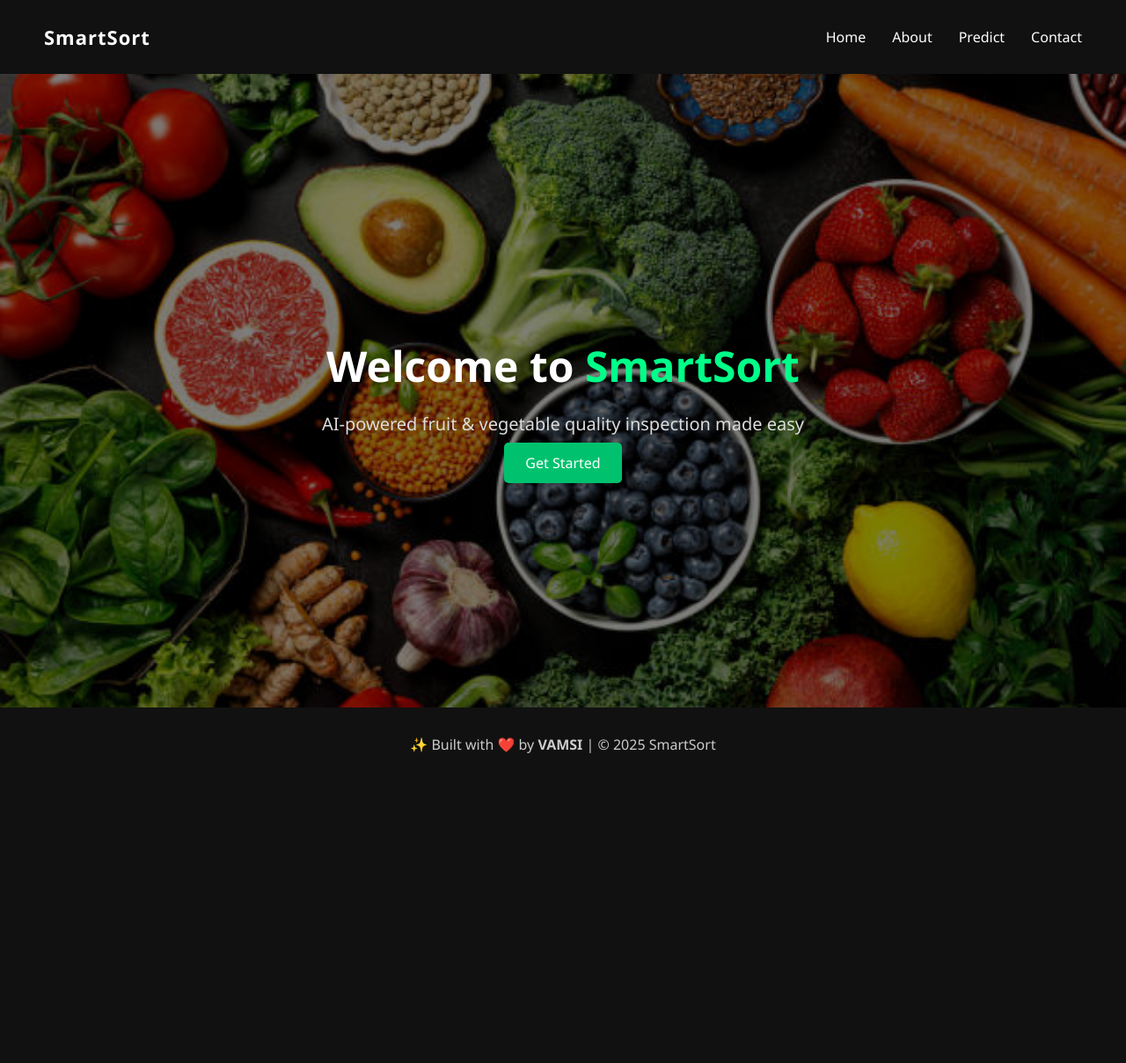
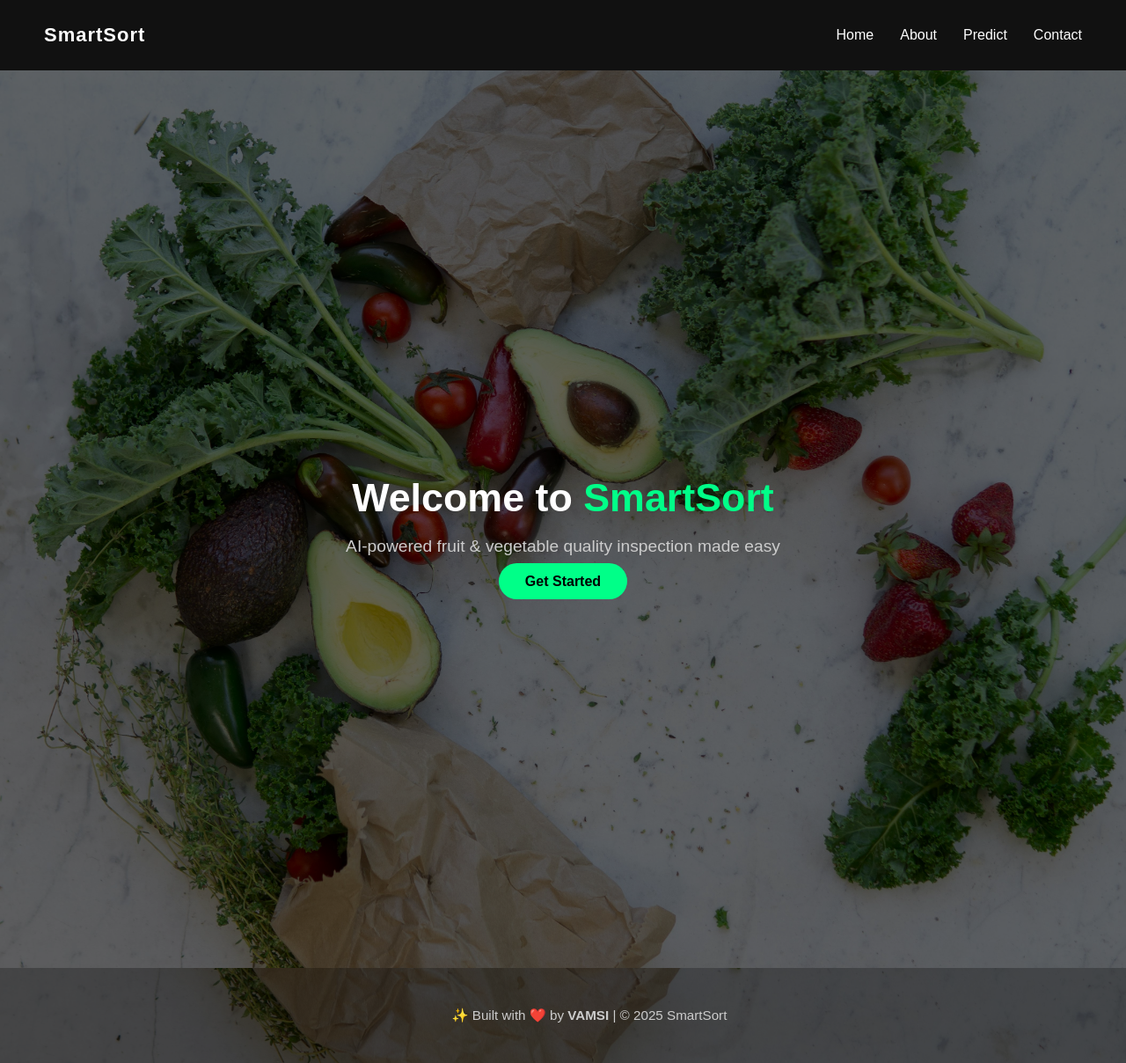
Before and after one commit to vamsi746/smartsort, a Flask app: page / in a window 1280 px wide; the page is wider, and only the part inside the window is pictured. Shown: that part at 88% size. Before the commit the page ends 856 px from the top of that part, so only its background shows below. Run offline with Flask 3, Linux system fonts and the light colour scheme.

Commit message:
Update style.css

```diff
--- a/static/css/style.css
+++ b/static/css/style.css
@@ -39,7 +39,7 @@
 }
 
 .hero {
-    background: url('../img/banner.jpg') center center/cover no-repeat;
+    background: url('../img/bg-dark.jpg') center center/cover no-repeat;
     height: 90vh;
     display: flex;
     align-items: center;
@@ -60,7 +60,7 @@
 }
 .hero {
     position: relative;
-    background: url('../img/banner.jpg') center center/cover no-repeat;
+    background: url('../img/bg-dark.jpg') center center/cover no-repeat;
     height: 90vh;
     display: flex;
     align-items: center;
@@ -214,7 +214,7 @@
     color: #00c26e;
 }
 .predict-hero {
-    background: url('../img/banner.jpg') center center/cover no-repeat;
+    background: url('../img/bg-dark.jpg') center center/cover no-repeat;
     min-height: 90vh;
     display: flex;
     align-items: center;
@@ -328,7 +328,7 @@
     to { opacity: 1; }
 }
 .output-hero {
-    background: url('../img/output-bg.jpg') center center/cover no-repeat;
+    background: url('../img/predict-bg.jpg') center center/cover no-repeat;
     position: relative;
     min-height: 90vh;
     display: flex;
@@ -362,7 +362,7 @@
     color: #fff;
 }
 .contact-hero {
-    background: url('../img/contact-bg.jpg') center center/cover no-repeat;
+    background: url('../img/teambg.jpg') center center/cover no-repeat;
     position: relative;
     min-height: 100vh;
     display: flex;
@@ -467,3 +467,196 @@
     line-height: 1.6;
     margin-bottom: 15px;
 }
+/* Team Lead Hover Animation */
+.team-lead:hover {
+  animation: pulse-glow 1s ease-in-out;
+  box-shadow: 0 0 25px #4CAF50;
+}
+
+/* Member Cards Hover Effect */
+.team-card.member-1:hover,
+.team-card.member-2:hover,
+.team-card.member-3:hover {
+  transform: scale(1.03);
+  box-shadow: 0 0 12px rgba(255, 255, 255, 0.4);
+}
+
+/* Pulse Glow Keyframes */
+@keyframes pulse-glow {
+  0% {
+    box-shadow: 0 0 0px #4CAF50;
+  }
+  50% {
+    box-shadow: 0 0 30px #4CAF50;
+  }
+  100% {
+    box-shadow: 0 0 0px #4CAF50;
+  }
+}
+body {
+  margin: 0;
+  font-family: 'Outfit', sans-serif;
+  color: #fff;
+  background: url("../img/bg-dark.jpg") no-repeat center center/cover;
+  position: relative;
+  overflow-x: hidden;
+}
+
+.overlay {
+  position: absolute;
+  top: 0; left: 0;
+  width: 100%; height: 100%;
+  background: rgba(0, 0, 0, 0.6);
+  z-index: 0;
+}
+
+.navbar {
+  display: flex;
+  justify-content: space-between;
+  align-items: center;
+  background-color: rgba(10,10,10,0.9);
+  padding: 20px 40px;
+  position: sticky;
+  top: 0;
+  z-index: 10;
+}
+
+.navbar .logo {
+  font-size: 1.6em;
+  font-weight: bold;
+  color: #00ff88;
+}
+
+.nav-links {
+  list-style: none;
+  display: flex;
+  gap: 25px;
+}
+
+.nav-links a {
+  color: #fff;
+  text-decoration: none;
+  font-weight: 600;
+  transition: color 0.3s;
+}
+
+.nav-links a:hover,
+.nav-links a.active {
+  color: #00ff88;
+}
+
+.hero {
+  text-align: center;
+  padding: 150px 20px;
+  position: relative;
+  z-index: 1;
+}
+
+.hero-content h1 {
+  font-size: 2.8em;
+  margin-bottom: 10px;
+}
+
+.hero-content p {
+  font-size: 1.2em;
+  margin-bottom: 20px;
+  color: #ccc;
+}
+
+.cta-btn {
+  padding: 12px 30px;
+  background-color: #00ff88;
+  border: none;
+  border-radius: 30px;
+  font-size: 1em;
+  font-weight: bold;
+  color: black;
+  text-decoration: none;
+  transition: transform 0.3s ease, background 0.3s;
+}
+
+.cta-btn:hover {
+  background: #00ffaa;
+  transform: scale(1.05);
+}
+
+.features {
+  display: flex;
+  flex-wrap: wrap;
+  justify-content: center;
+  gap: 30px;
+  padding: 60px 20px;
+}
+
+.feature-card {
+  background: rgba(255,255,255,0.05);
+  border: 1px solid rgba(255,255,255,0.1);
+  padding: 30px;
+  border-radius: 16px;
+  max-width: 260px;
+  text-align: center;
+  backdrop-filter: blur(6px);
+  transition: transform 0.3s ease;
+}
+
+.feature-card:hover {
+  transform: translateY(-10px);
+  background-color: rgba(0,255,136,0.07);
+}
+
+footer {
+  text-align: center;
+  padding: 30px;
+  background-color: rgba(0,0,0,0.7);
+  font-size: 0.95em;
+}
+@media (max-width: 768px) {
+  nav {
+    flex-direction: column;
+    align-items: flex-start;
+  }
+
+  nav ul {
+    flex-direction: column;
+    gap: 10px;
+    margin-top: 10px;
+  }
+
+  .hero-text h1 {
+    font-size: 1.8rem;
+  }
+
+  .hero-text p {
+    font-size: 1rem;
+  }
+
+  .sections, .team-grid {
+    flex-direction: column;
+    align-items: center;
+  }
+
+  .info-card, .team-card {
+    width: 90%;
+  }
+
+  .hero-banner {
+    height: auto;
+    padding: 2rem 1rem;
+  }
+
+  .cta-btn {
+    font-size: 1rem;
+    padding: 0.6rem 1.2rem;
+  }
+
+  .team-section h2 {
+    font-size: 1.5rem;
+  }
+}
+img {
+  max-width: 100%;
+  height: auto;
+}
+html {
+  scroll-padding-top: 60px;
+}
```
